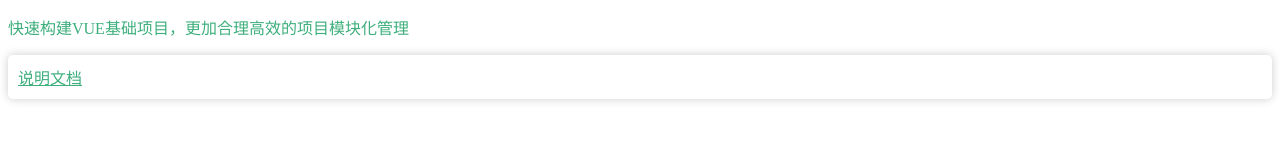
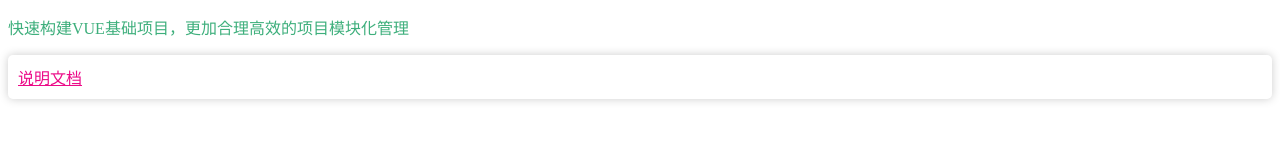
Before and after one commit to DengZhanyong/vue-init-template, a Vue app: page / in a window 1280 px wide. Shown: the part 285-426 px from the top of the page. Built offline with nearby package versions, Linux system fonts and the light colour scheme.

Commit message:
修改样式

```diff
--- a/src/views/Home.vue
+++ b/src/views/Home.vue
@@ -35,8 +35,9 @@
 .home {
   flex-direction: column;
   color: @main-color;
-  .link {
-    color: @main-color;
-  }
+}
+
+.link {
+  color: @link-color;
 }
 </style>
--- a/src/views/document.vue
+++ b/src/views/document.vue
@@ -83,7 +83,6 @@
 <style lang="less" scoped>
 @import '../assets/css/config.less';
 
-.template {
 h2 {
   color: @main-color;
   text-align: center;
@@ -92,5 +91,5 @@
   max-width: 1100px;
   margin: 20px auto;
 }
-}
+
 </style>
```
Lines whose indentation alone changed are shown as unchanged.
